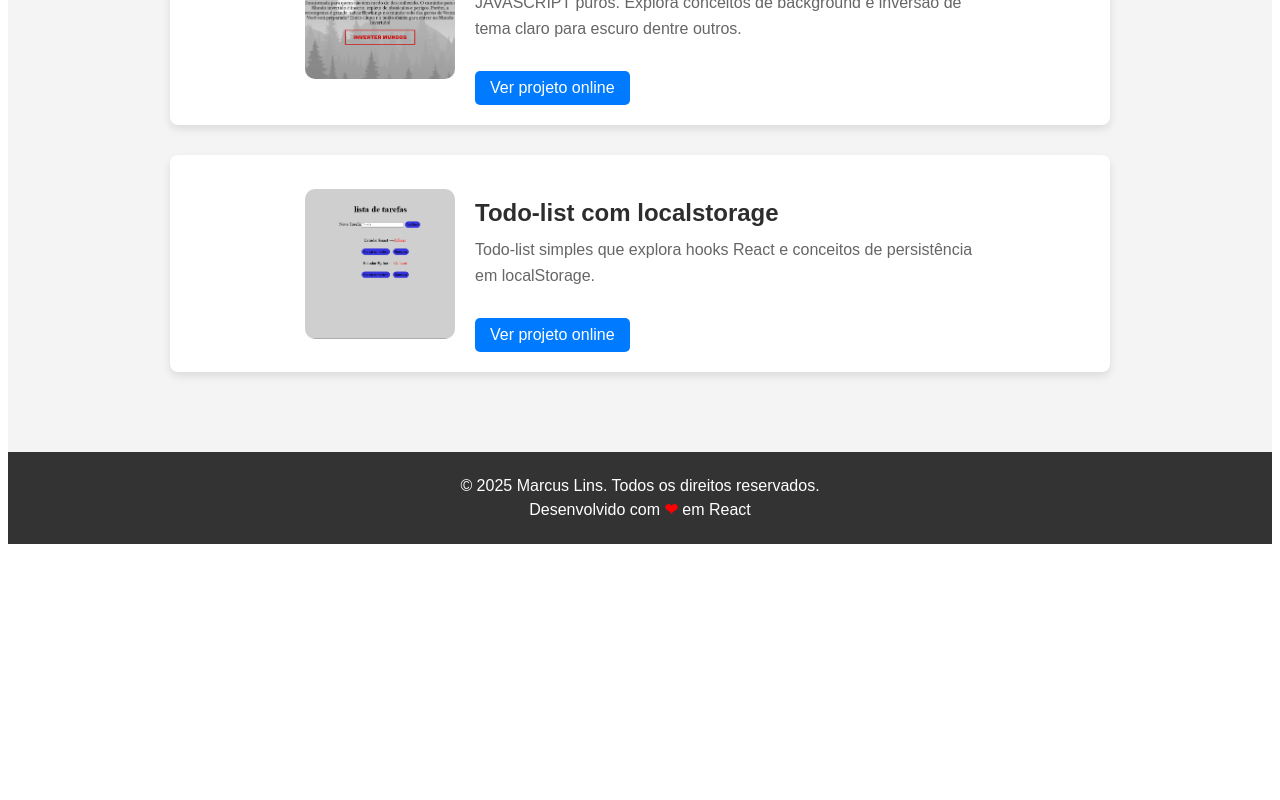
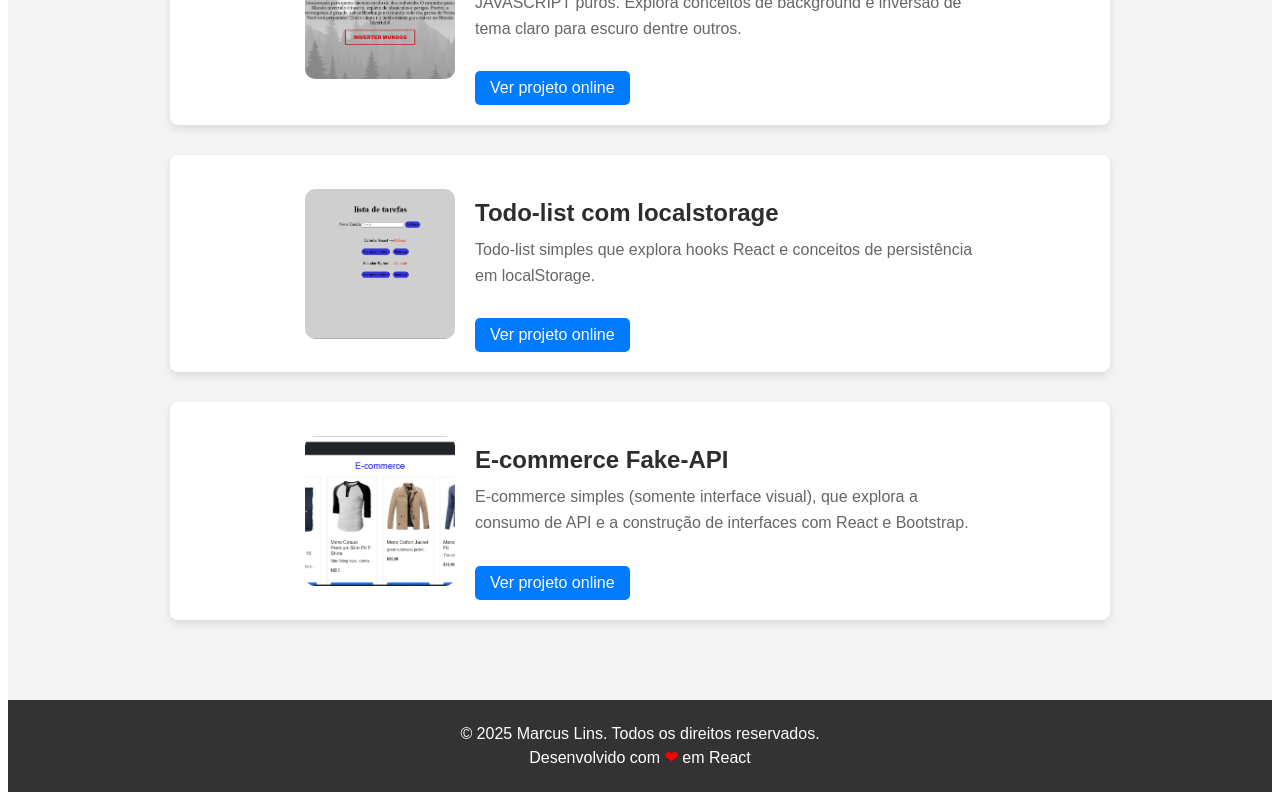
Before and after one commit to MarcussPablo/portfolio, a React (Vite) app: page /projects in a window 1280 px wide. Shown: the part 755-1555 px from the top of the page. Before the commit the page ends 1307 px from the top, so only its background shows below. Built offline with nearby package versions, Linux system fonts and the light colour scheme.

Commit message:
first ecommerce

```diff
--- a/src/components/Projects/Projects.jsx
+++ b/src/components/Projects/Projects.jsx
@@ -3,6 +3,7 @@ import './Projects.css';
 import mundoInvertido from '../../images/mundo-invertido.png'
 import todoSite from '../../images/siteTodoList.png'
 todoSite
+import ecommerce from '../../images/ecommerce.png'
 const Projects = () => {
   return (
     <section className="projects">
@@ -21,12 +22,22 @@ const Projects = () => {
 
       </div>
       <div className="project">
-      <img src={todoSite} alt="Projeto 1" className="project-image" />
+      <img src={todoSite} alt="Projeto 2" className="project-image" />
         <div className="project-info">
           <h3>Todo-list com localstorage</h3>
           <p>Todo-list simples que explora hooks React e conceitos de persistência em localStorage.
           </p>
           <a href="https://chic-torrone-d8da22.netlify.app/" target='_blank'>Ver projeto online</a>
+        </div>
+
+      </div>
+      <div className="project">
+      <img src={ecommerce} alt="Projeto 3" className="project-image" />
+        <div className="project-info">
+          <h3>E-commerce Fake-API</h3>
+          <p>E-commerce simples (somente interface visual), que explora a consumo de API e a construção de interfaces com React e Bootstrap.
+          </p>
+          <a href="https://dulcet-rabanadas-63b389.netlify.app/" target='_blank'>Ver projeto online</a>
         </div>
 
       </div>
```
Also changed, not shown: src/images/ecommerce.png (added).
